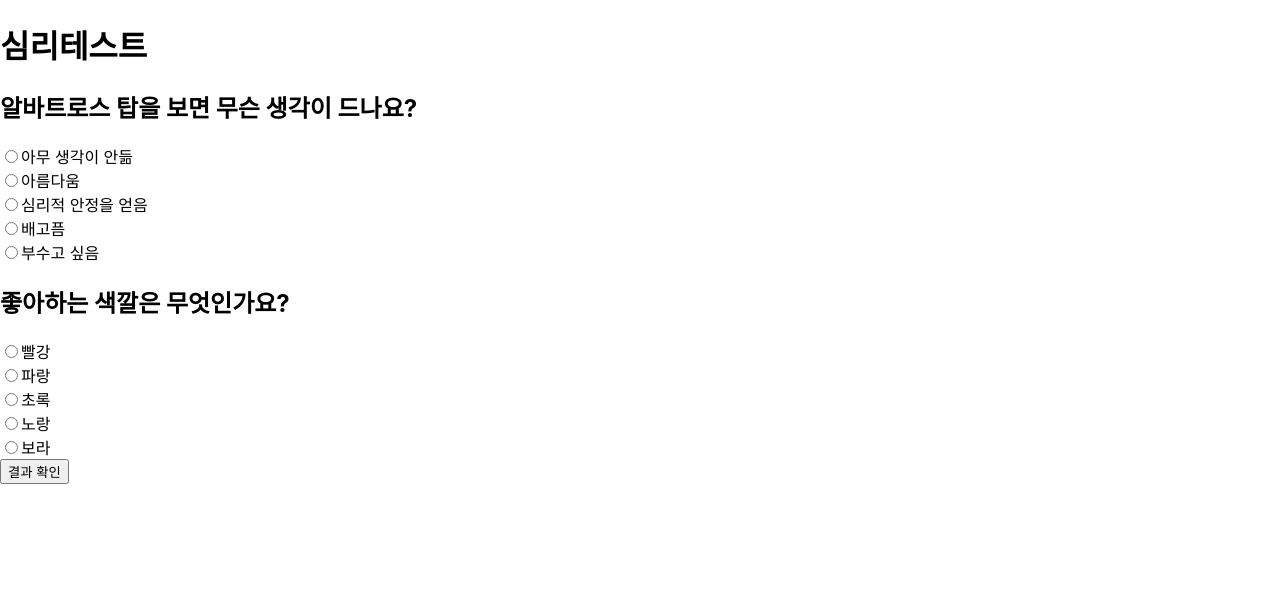
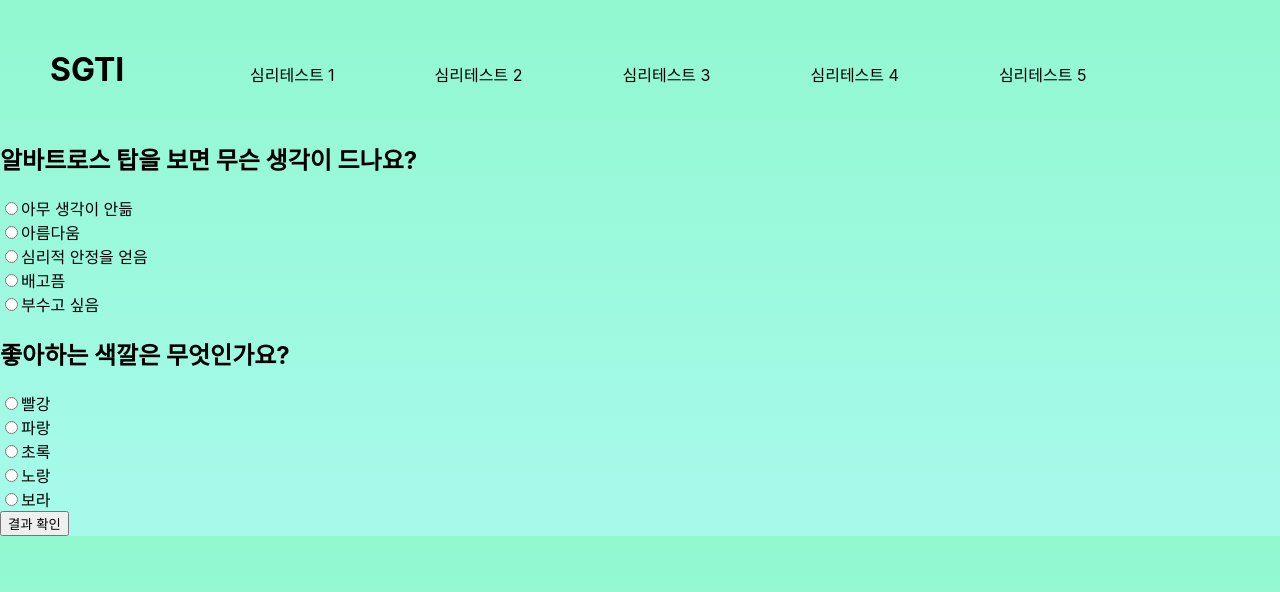
Before and after one commit to turkeyhan/SGTI_project, a React (Create React App) app in the folder sgti-project/: page / in a window 1280 px wide. Shown: the top 592 px of the page. Built offline with nearby package versions, Linux system fonts and the light colour scheme.

Commit message:
Category create
하지만 다른 템플릿을 보고 답이 없다는것을 느낌

```diff
--- a/sgti-project/src/App.css
+++ b/sgti-project/src/App.css
@@ -0,0 +1,32 @@
+body{
+    background: linear-gradient(to bottom,
+    #91F8D0, #A7FAEB);
+}
+nav{
+    display: inline-block;
+}
+ul{
+    list-style: none;
+    padding: 0;
+    margin: 0;
+}
+li{
+    display: inline-block;
+
+}
+a{
+    color: black;
+    text-decoration: none;
+    margin-left: 100px;
+    margin-top: 60px;
+}
+a:hover {
+    color: red;
+}
+.Home{
+    display: inline-block;
+    margin-left: 50px;
+    margin-top: 50px;
+    width: 100px;
+    height: 50px;
+}
--- a/sgti-project/src/App.js
+++ b/sgti-project/src/App.js
@@ -1,34 +1,7 @@
 import './App.css';
 import React, {useState} from 'react';
-
-//질문과 선택지와 대답을 받는 컴포넌트
-const MultipleChoiceQuestion = ({ question, options, onAnswer})=>{
-  const [selectedOption, setSelectedOption] = useState(null);
-
-
-  const handleOptionChange = (option) => {
-    setSelectedOption(option);
-    onAnswer(option);
-  };
-
-  return(
-    <div>
-      <h2>{question}</h2>
-      {options.map((option, index) => (
-        <div key={index}>
-          <input
-            type="radio"
-            id={`option${index}`}
-            value={option}
-            checked={selectedOption === option}
-            onChange={() => handleOptionChange(option)}
-          />
-          <label htmlFor={`option${index}`}>{option}</label>
-        </div>
-      ))}
-    </div>
-  )
-}
+import NavBar from './components/NavBar';
+import MultipleChoiceQuestion from './components/MultiQuestion';
 
 const App = () => {
   const [answers, setAnswers] = useState({});
@@ -47,7 +20,10 @@ const App = () => {
 
   return (
     <div>
-      <h1>심리테스트</h1>
+      <header>
+        <h1 className="Home">SGTI</h1>
+        <NavBar />
+      </header>
       <MultipleChoiceQuestion
         question="알바트로스 탑을 보면 무슨 생각이 드나요?"
         options={['아무 생각이 안듦', '아름다움', '심리적 안정을 얻음', '배고픔', '부수고 싶음']}
--- /dev/null
+++ b/sgti-project/src/components/MultiQuestion.js
@@ -0,0 +1,32 @@
+import React, {useState} from 'react';
+
+//질문과 선택지와 대답을 받는 컴포넌트
+const MultipleChoiceQuestion = ({ question, options, onAnswer})=>{
+    const [selectedOption, setSelectedOption] = useState(null);
+
+
+    const handleOptionChange = (option) => {
+      setSelectedOption(option);
+      onAnswer(option);
+    };
+
+    return(
+      <div>
+        <h2>{question}</h2>
+        {options.map((option, index) => (
+          <div key={index}>
+            <input
+              type="radio"
+              id={`option${index}`}
+              value={option}
+              checked={selectedOption === option}
+              onChange={() => handleOptionChange(option)}
+            />
+            <label htmlFor={`option${index}`}>{option}</label>
+          </div>
+        ))}
+      </div>
+    )
+  }
+
+  export default MultipleChoiceQuestion;
--- /dev/null
+++ b/sgti-project/src/components/NavBar.js
@@ -0,0 +1,17 @@
+import React from 'react';
+
+const NavBar = () => {
+  return (
+    <nav>
+      <ul>
+        <li><a href="#">심리테스트 1</a></li>
+        <li><a href="#">심리테스트 2</a></li>
+        <li><a href="#">심리테스트 3</a></li>
+        <li><a href="#">심리테스트 4</a></li>
+        <li><a href="#">심리테스트 5</a></li>
+      </ul>
+    </nav>
+  );
+};
+
+export default NavBar;
```
Also changed, not shown: sgti-project/public/index.html (+0 -23 lines).
